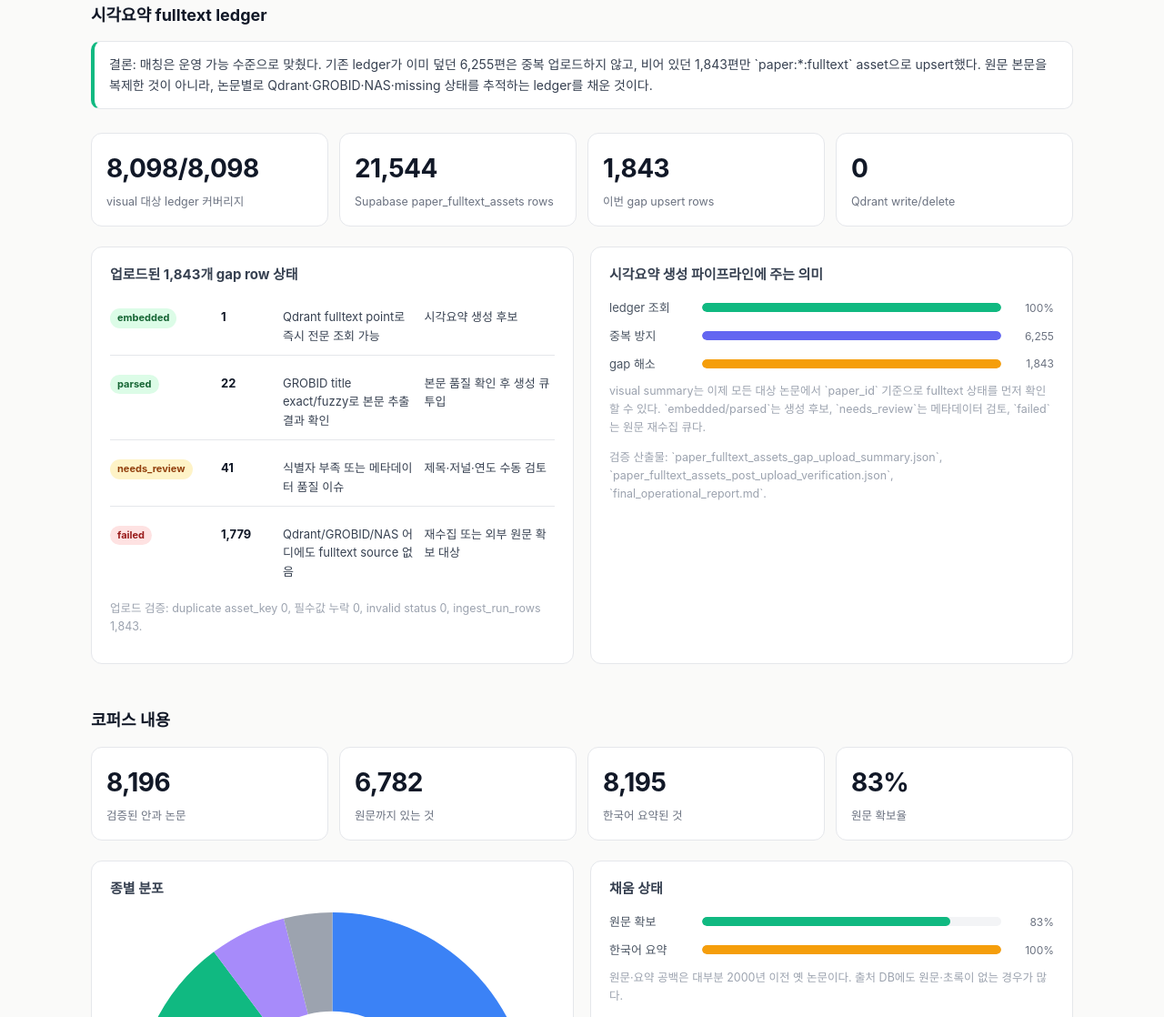
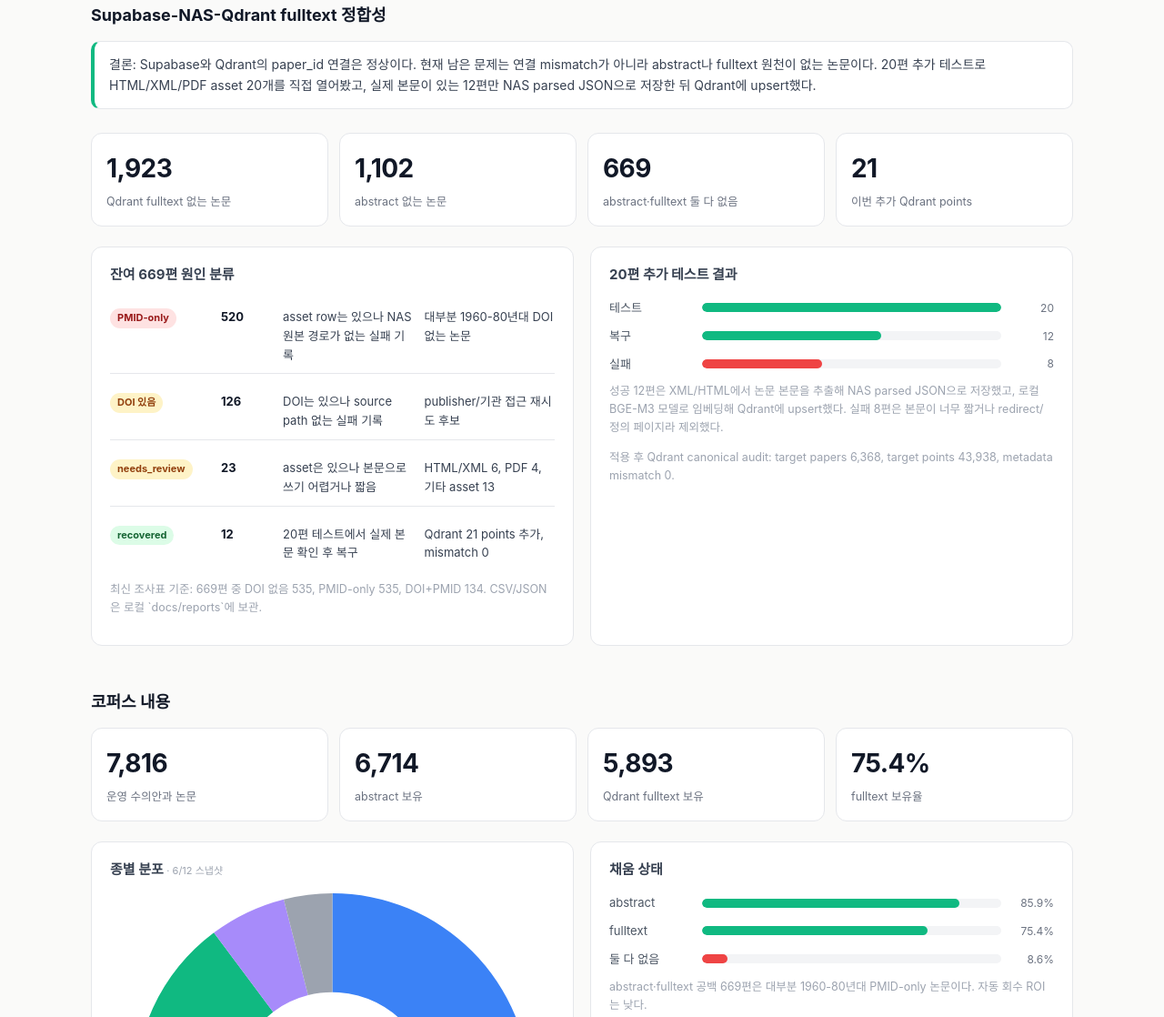
Before and after one commit to jhoshim89/vetoph-dashboard, a plain HTML site: page overview.html in a window 1280 px wide. Shown: the part 1258-2376 px from the top of the page at 91% size. Drawn offline with nearby package versions, Linux system fonts and the light colour scheme.

Commit message:
Update paper integrity dashboard

```diff
--- a/overview.html
+++ b/overview.html
@@ -4,7 +4,7 @@
 <meta charset="utf-8"/>
 <meta name="viewport" content="width=device-width, initial-scale=1"/>
 <link rel="icon" href="data:,"/>
-<title>수의안과 데이터 요약 · fulltext ledger 확인 2026-06-12</title>
+<title>수의안과 데이터 요약 · Supabase-NAS-Qdrant 점검 2026-06-15</title>
 <script src="https://cdn.jsdelivr.net/npm/chart.js@4.4.1/dist/chart.umd.min.js"></script>
 <style>
   * { box-sizing: border-box; }
@@ -88,105 +88,104 @@
 <div class="wrap">
   <div class="nav"><a href="./">← 메뉴</a><a href="detail.html">상세 분석 아카이브 →</a></div>
   <h1>수의안과 데이터 요약</h1>
-  <div class="sub">수집·처리 파이프라인 + 코퍼스 내용 · 코퍼스 live 확인 2026-06-11 10:24 · fulltext ledger 검증 2026-06-12 00:07</div>
+  <div class="sub">Supabase·NAS·Qdrant live 재점검 · 2026-06-15 14:09 KST · fulltext 복구 테스트 반영</div>
 
   <div class="lead">
-    매일 보는 화면은 여기 하나로 합쳤다. 핵심 숫자는 Supabase·NAS·Qdrant live 집계와 다시 대조했다.
-    2026-06-12에는 시각요약용 fulltext asset ledger의 빠진 1,843행을 Supabase에 추가해, visual 대상 8,098편 전체가 상태 조회 가능해졌다.
+    핵심 문제는 연결 오류가 아니라 원천 결측이다. 운영 수의안과 논문 7,816편 중 abstract가 없는 논문은 1,102편,
+    Qdrant fulltext가 없는 논문은 1,923편이며, 둘 다 없는 취약 그룹은 669편이다.
+    20편 추가 테스트에서 12편을 복구해 Qdrant fulltext 21 points를 추가했고, 적용 후 payload mismatch는 0건이다.
   </div>
 
   <div class="kpis">
-    <div class="kpi"><div class="num">18,913</div><div class="cap">검색으로 모은 논문 메타데이터</div></div>
-    <div class="kpi"><div class="num">15,752</div><div class="cap">받아둔 PDF</div></div>
-    <div class="kpi"><div class="num">8,196</div><div class="cap">검증된 안과 논문</div></div>
-    <div class="kpi"><div class="num">89,001</div><div class="cap">Qdrant 검색 조각</div></div>
+    <div class="kpi"><div class="num">7,816</div><div class="cap">운영 수의안과 논문</div></div>
+    <div class="kpi"><div class="num">5,893</div><div class="cap">Qdrant fulltext 보유 논문</div></div>
+    <div class="kpi"><div class="num">669</div><div class="cap">abstract·fulltext 둘 다 없음</div></div>
+    <div class="kpi"><div class="num">0</div><div class="cap">Qdrant payload mismatch</div></div>
   </div>
 
   <section id="pipeline">
     <h2>수집·처리 흐름</h2>
     <div class="flow">
-      <div class="step"><div class="t">검색으로 모은 논문</div><div class="n">18,913</div><div class="s">Supabase 메타데이터</div></div>
-      <div class="step"><div class="t">PDF 받음</div><div class="n">15,752</div><div class="s">NAS 본문 파일</div></div>
-      <div class="step"><div class="t">텍스트 추출</div><div class="n">13,485</div><div class="s">grobid + 맥 OCR</div></div>
-      <div class="step"><div class="t">원문 적재</div><div class="n">15,560</div><div class="s">Supabase 원문 채움</div></div>
-      <div class="step"><div class="t">검색 가능</div><div class="n">89,001</div><div class="s">Qdrant 벡터검색</div></div>
+      <div class="step"><div class="t">운영 수의안과 논문</div><div class="n">7,816</div><div class="s">Supabase 기준</div></div>
+      <div class="step"><div class="t">abstract 보유</div><div class="n">6,714</div><div class="s">abstract ≥80자</div></div>
+      <div class="step"><div class="t">Qdrant fulltext 보유</div><div class="n">5,893</div><div class="s">source=fulltext paper_id</div></div>
+      <div class="step"><div class="t">Qdrant fulltext point</div><div class="n">42,814</div><div class="s">운영 논문 fulltext points</div></div>
+      <div class="step"><div class="t">둘 다 없는 잔여</div><div class="n">669</div><div class="s">추가 회수 후보</div></div>
     </div>
 
     <div class="grid" style="margin-top:18px">
       <div class="panel">
-        <h3>받은 PDF 출처별</h3>
+        <h3>받은 PDF 출처별 <span style="font-size:11px;color:#9ca3af;font-weight:400">· 6/12 스냅샷</span></h3>
         <canvas id="sourceChart" height="150"></canvas>
       </div>
       <div class="panel">
-        <h3>텍스트 추출 방법</h3>
+        <h3>텍스트 추출 방법 <span style="font-size:11px;color:#9ca3af;font-weight:400">· 6/12 스냅샷</span></h3>
         <canvas id="parserChart" height="130"></canvas>
-        <p class="note">대부분 grobid로 텍스트 추출, 옛 스캔본은 맥 OCR로 복원(629편). 미처리·안됨 216편은 재처리 대기.</p>
+        <p class="note">아래 출처·종·주제 차트는 이전 코퍼스 스냅샷이다. 최신 판단 기준은 위의 Supabase-Qdrant fulltext 감사 숫자다.</p>
       </div>
     </div>
   </section>
 
   <section id="fulltext-ledger">
-    <h2>시각요약 fulltext ledger</h2>
+    <h2>Supabase-NAS-Qdrant fulltext 정합성</h2>
     <div class="lead">
-      결론: 매칭은 운영 가능 수준으로 맞췄다. 기존 ledger가 이미 덮던 6,255편은 중복 업로드하지 않고,
-      비어 있던 1,843편만 `paper:*:fulltext` asset으로 upsert했다. 원문 본문을 복제한 것이 아니라,
-      논문별로 Qdrant·GROBID·NAS·missing 상태를 추적하는 ledger를 채운 것이다.
+      결론: Supabase와 Qdrant의 paper_id 연결은 정상이다. 현재 남은 문제는 연결 mismatch가 아니라
+      abstract나 fulltext 원천이 없는 논문이다. 20편 추가 테스트로 HTML/XML/PDF asset 20개를 직접 열어봤고,
+      실제 본문이 있는 12편만 NAS parsed JSON으로 저장한 뒤 Qdrant에 upsert했다.
     </div>
 
     <div class="kpis">
-      <div class="kpi"><div class="num">8,098/8,098</div><div class="cap">visual 대상 ledger 커버리지</div></div>
-      <div class="kpi"><div class="num">21,544</div><div class="cap">Supabase paper_fulltext_assets rows</div></div>
-      <div class="kpi"><div class="num">1,843</div><div class="cap">이번 gap upsert rows</div></div>
-      <div class="kpi"><div class="num">0</div><div class="cap">Qdrant write/delete</div></div>
+      <div class="kpi"><div class="num">1,923</div><div class="cap">Qdrant fulltext 없는 논문</div></div>
+      <div class="kpi"><div class="num">1,102</div><div class="cap">abstract 없는 논문</div></div>
+      <div class="kpi"><div class="num">669</div><div class="cap">abstract·fulltext 둘 다 없음</div></div>
+      <div class="kpi"><div class="num">21</div><div class="cap">이번 추가 Qdrant points</div></div>
     </div>
 
     <div class="grid">
       <div class="panel">
-        <h3>업로드된 1,843개 gap row 상태</h3>
+        <h3>잔여 669편 원인 분류</h3>
         <div class="status-list">
           <div class="status-row">
-            <div><span class="pill ok">embedded</span></div>
-            <div class="status-count">1</div>
-            <div class="status-text">Qdrant fulltext point로 즉시 전문 조회 가능</div>
-            <div class="status-text">시각요약 생성 후보</div>
+            <div><span class="pill stop">PMID-only</span></div>
+            <div class="status-count">520</div>
+            <div class="status-text">asset row는 있으나 NAS 원본 경로가 없는 실패 기록</div>
+            <div class="status-text">대부분 1960-80년대 DOI 없는 논문</div>
           </div>
           <div class="status-row">
-            <div><span class="pill ok">parsed</span></div>
-            <div class="status-count">22</div>
-            <div class="status-text">GROBID title exact/fuzzy로 본문 추출 결과 확인</div>
-            <div class="status-text">본문 품질 확인 후 생성 큐 투입</div>
+            <div><span class="pill warn">DOI 있음</span></div>
+            <div class="status-count">126</div>
+            <div class="status-text">DOI는 있으나 source path 없는 실패 기록</div>
+            <div class="status-text">publisher/기관 접근 재시도 후보</div>
           </div>
           <div class="status-row">
             <div><span class="pill warn">needs_review</span></div>
-            <div class="status-count">41</div>
-            <div class="status-text">식별자 부족 또는 메타데이터 품질 이슈</div>
-            <div class="status-text">제목·저널·연도 수동 검토</div>
+            <div class="status-count">23</div>
+            <div class="status-text">asset은 있으나 본문으로 쓰기 어렵거나 짧음</div>
+            <div class="status-text">HTML/XML 6, PDF 4, 기타 asset 13</div>
           </div>
           <div class="status-row">
-            <div><span class="pill stop">failed</span></div>
-            <div class="status-count">1,779</div>
-            <div class="status-text">Qdrant/GROBID/NAS 어디에도 fulltext source 없음</div>
-            <div class="status-text">재수집 또는 외부 원문 확보 대상</div>
+            <div><span class="pill ok">recovered</span></div>
+            <div class="status-count">12</div>
+            <div class="status-text">20편 테스트에서 실제 본문 확인 후 복구</div>
+            <div class="status-text">Qdrant 21 points 추가, mismatch 0</div>
           </div>
         </div>
-        <p class="note">업로드 검증: duplicate asset_key 0, 필수값 누락 0, invalid status 0, ingest_run_rows 1,843.</p>
+        <p class="note">최신 조사표 기준: 669편 중 DOI 없음 535, PMID-only 535, DOI+PMID 134. CSV/JSON은 로컬 `docs/reports`에 보관.</p>
       </div>
 
       <div class="panel">
-        <h3>시각요약 생성 파이프라인에 주는 의미</h3>
+        <h3>20편 추가 테스트 결과</h3>
         <div class="bars">
-          <div class="bar"><span class="nm">ledger 조회</span><div class="tr"><div class="fl" style="width:100%"></div></div><span class="pc">100%</span></div>
-          <div class="bar"><span class="nm">중복 방지</span><div class="tr"><div class="fl" style="width:100%;background:#6366f1"></div></div><span class="pc">6,255</span></div>
-          <div class="bar"><span class="nm">gap 해소</span><div class="tr"><div class="fl" style="width:100%;background:#f59e0b"></div></div><span class="pc">1,843</span></div>
+          <div class="bar"><span class="nm">테스트</span><div class="tr"><div class="fl" style="width:100%"></div></div><span class="pc">20</span></div>
+          <div class="bar"><span class="nm">복구</span><div class="tr"><div class="fl" style="width:60%;background:#10b981"></div></div><span class="pc">12</span></div>
+          <div class="bar"><span class="nm">실패</span><div class="tr"><div class="fl" style="width:40%;background:#ef4444"></div></div><span class="pc">8</span></div>
         </div>
         <p class="note">
-          visual summary는 이제 모든 대상 논문에서 `paper_id` 기준으로 fulltext 상태를 먼저 확인할 수 있다.
-          `embedded/parsed`는 생성 후보, `needs_review`는 메타데이터 검토, `failed`는 원문 재수집 큐다.
+          성공 12편은 XML/HTML에서 논문 본문을 추출해 NAS parsed JSON으로 저장했고, 로컬 BGE-M3 모델로 임베딩해 Qdrant에 upsert했다.
+          실패 8편은 본문이 너무 짧거나 redirect/정의 페이지라 제외했다.
         </p>
         <p class="note">
-          검증 산출물: `paper_fulltext_assets_gap_upload_summary.json`,
-          `paper_fulltext_assets_post_upload_verification.json`,
-          `final_operational_report.md`.
+          적용 후 Qdrant canonical audit: target papers 6,368, target points 43,938, metadata mismatch 0.
         </p>
       </div>
     </div>
@@ -195,29 +194,30 @@
   <section id="content">
     <h2>코퍼스 내용</h2>
     <div class="kpis">
-      <div class="kpi"><div class="num">8,196</div><div class="cap">검증된 안과 논문</div></div>
-      <div class="kpi"><div class="num">6,782</div><div class="cap">원문까지 있는 것</div></div>
-      <div class="kpi"><div class="num">8,195</div><div class="cap">한국어 요약된 것</div></div>
-      <div class="kpi"><div class="num">83%</div><div class="cap">원문 확보율</div></div>
+      <div class="kpi"><div class="num">7,816</div><div class="cap">운영 수의안과 논문</div></div>
+      <div class="kpi"><div class="num">6,714</div><div class="cap">abstract 보유</div></div>
+      <div class="kpi"><div class="num">5,893</div><div class="cap">Qdrant fulltext 보유</div></div>
+      <div class="kpi"><div class="num">75.4%</div><div class="cap">fulltext 보유율</div></div>
     </div>
 
     <div class="grid">
       <div class="panel">
-        <h3>종별 분포</h3>
+        <h3>종별 분포 <span style="font-size:11px;color:#9ca3af;font-weight:400">· 6/12 스냅샷</span></h3>
         <canvas id="speciesChart"></canvas>
       </div>
       <div class="panel">
         <h3>채움 상태</h3>
         <div class="bars">
-          <div class="bar"><span class="nm">원문 확보</span><div class="tr"><div class="fl" style="width:83%"></div></div><span class="pc">83%</span></div>
-          <div class="bar"><span class="nm">한국어 요약</span><div class="tr"><div class="fl" style="width:100%;background:#f59e0b"></div></div><span class="pc">100%</span></div>
+          <div class="bar"><span class="nm">abstract</span><div class="tr"><div class="fl" style="width:85.9%"></div></div><span class="pc">85.9%</span></div>
+          <div class="bar"><span class="nm">fulltext</span><div class="tr"><div class="fl" style="width:75.4%;background:#10b981"></div></div><span class="pc">75.4%</span></div>
+          <div class="bar"><span class="nm">둘 다 없음</span><div class="tr"><div class="fl" style="width:8.6%;background:#ef4444"></div></div><span class="pc">8.6%</span></div>
         </div>
-        <p class="note">원문·요약 공백은 대부분 2000년 이전 옛 논문이다. 출처 DB에도 원문·초록이 없는 경우가 많다.</p>
+        <p class="note">abstract·fulltext 공백 669편은 대부분 1960-80년대 PMID-only 논문이다. 자동 회수 ROI는 낮다.</p>
       </div>
     </div>
 
     <div class="panel">
-      <h3>주제별 분포 — 제목 키워드 기준</h3>
+      <h3>주제별 분포 — 제목 키워드 기준 <span style="font-size:11px;color:#9ca3af;font-weight:400">· 6/12 스냅샷</span></h3>
       <canvas id="topicChart" height="120"></canvas>
       <p class="note">망막은 시각신경과학 기초연구 제외, 백내장과 수정체질환은 분리. 한 논문이 여러 주제에 걸칠 수 있어 합은 총편수와 다르다.</p>
     </div>
```
Also changed, not shown: index.html (+1 -1 lines).
